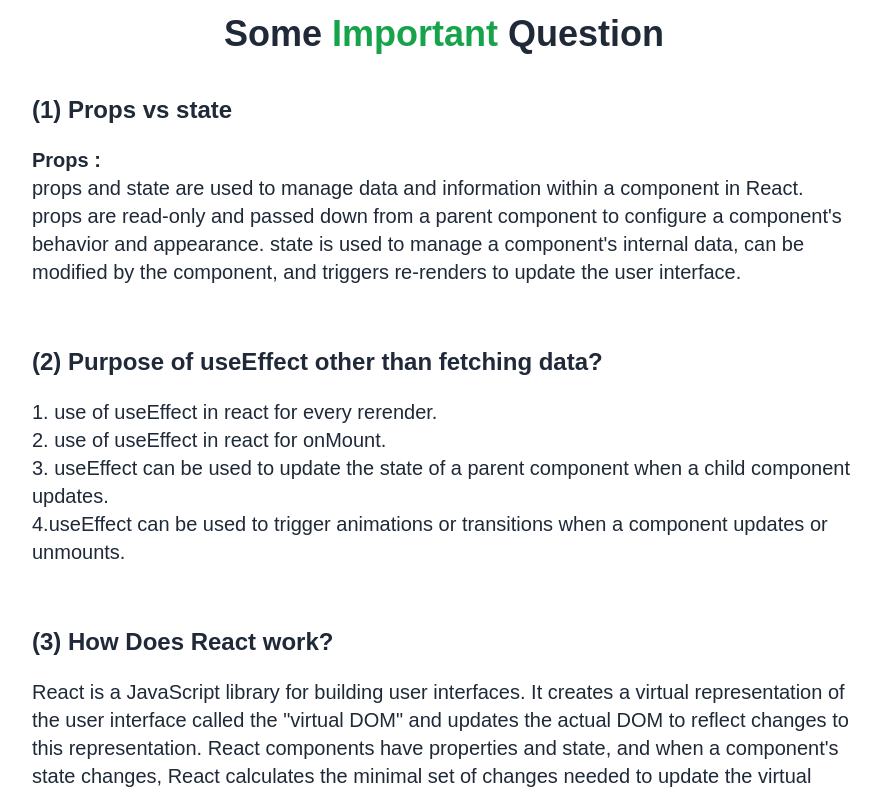
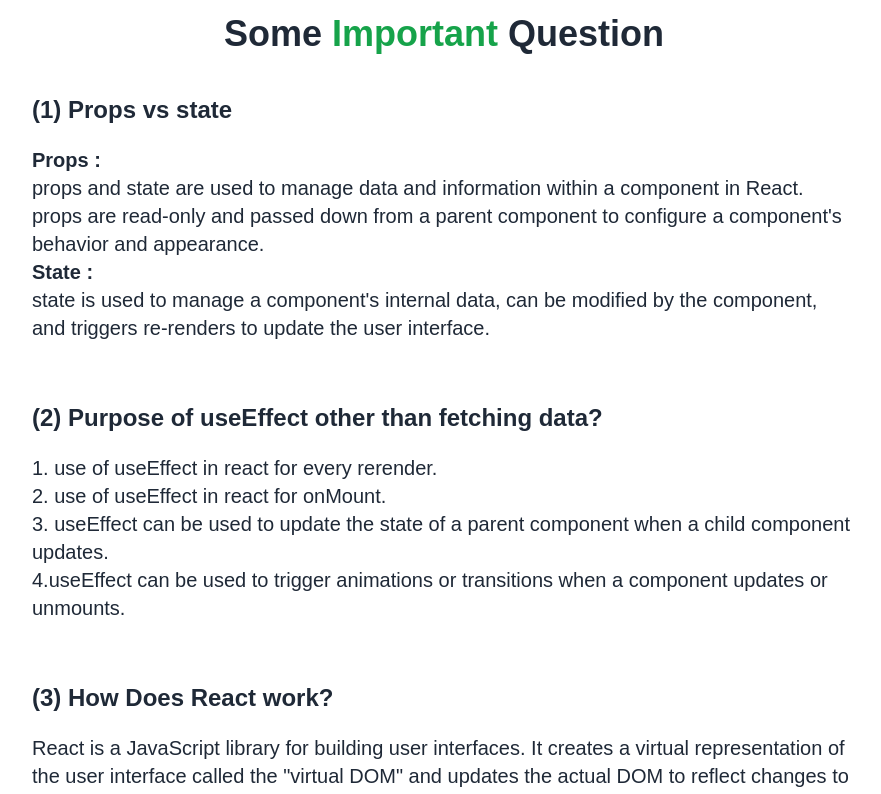
Before and after one commit to Mohosin075/knowledge-cafe, a React (Vite) app in the folder knowledge-cafe-project/: page / in a window 1280 px wide. Shown: the part 3920-4714 px from the top of the page, without its empty margins (196-1077 px from the left). Built offline with nearby package versions, Linux system fonts and the light colour scheme.

Commit message:
some code modify

```diff
--- a/knowledge-cafe-project/src/App.jsx
+++ b/knowledge-cafe-project/src/App.jsx
@@ -8,18 +8,20 @@
 import { ToastContainer, toast } from "react-toastify";
 import "react-toastify/dist/ReactToastify.css";
 import Questions from "./components/Blogs/Blogs";
+import Blogs from "./components/Blogs/Blogs";
 
 function App() {
   const [time, setTime] = useState(0);
   const [carts, setCarts] = useState([]);
   const [bookmarks, setBookmark] = useState([]);
   const [lengthCount, setLengthCount] = useState(0);
+  // fetch JSON data and store data in setCarts
   useEffect(() => {
     fetch("data.json")
       .then((res) => res.json())
       .then((data) => setCarts(data));
   }, []);
-
+  // handle bookmark ==> when click bookmark icon then store clicked item
   const handleBookMarks = (id) => {
     const bookItem = carts.find((cart) => cart.id === id);
     const exist = bookmarks.find((mark) => mark.id === id);
@@ -35,17 +37,18 @@
     });
     }
   };
+    // handle mark as read ==> when click mark as read - then update total watch time
   const handleMarkRead = (id) => {
     const clickedItem = carts.find((cart) => cart.id === id);
     setTime(time + clickedItem.watch);
   };
-
   return (
     <div className="App">
       <Header></Header>
       <hr />
       <div className="lg:flex gap-8 justify-between  py-5">
         <div className="lg:w-8/12">
+          {/* data pass in carts components */}
           {carts.map((cart) => (
             <Carts
               cart={cart}
@@ -59,6 +62,7 @@
           <div className="sticky top-1">
             <Bookmarks time={time} lengthCount={lengthCount}></Bookmarks>
             <div className="px-4 pb-2 bg-[#F3F3F3]">
+              {/* data pass in bookmark components */}
               {bookmarks.map((cart, index) => (
                 <Bookmark cart={cart} key={index}></Bookmark>
               ))}
@@ -66,7 +70,8 @@
           </div>
         </div>
       </div>
-      <Questions></Questions>
+      {/* blogs components for some important question */}
+      <Blogs></Blogs>
     </div>
   );
 }
--- a/knowledge-cafe-project/src/components/Blogs/Blogs.jsx
+++ b/knowledge-cafe-project/src/components/Blogs/Blogs.jsx
@@ -10,7 +10,9 @@
                 <h3  className="text-xl md:text-2xl font-bold">(1) Props vs state</h3>
                 <div  className="text-sm md:text-xl py-3">
                     <p  className="py-2"><span  className="text-xl font-semibold">Props :</span> <br />
-                    props and state are used to manage data and information within a component in React. props are read-only and passed down from a parent component to configure a component's behavior and appearance. state is used to manage a component's internal data, can be modified by the component, and triggers re-renders to update the user interface.</p>
+                    props and state are used to manage data and information within a component in React. props are read-only and passed down from a parent component to configure a component's behavior and appearance. <br />
+                    <span  className="text-xl font-semibold">State :</span> <br />
+                    state is used to manage a component's internal data, can be modified by the component, and triggers re-renders to update the user interface.</p>
                 </div>
             </div>
             <div  className="mb-10">
--- a/knowledge-cafe-project/src/components/Bookmark/Bookmark.jsx
+++ b/knowledge-cafe-project/src/components/Bookmark/Bookmark.jsx
@@ -3,7 +3,7 @@
 const Bookmark = ({cart}) => {
     return (
             <div className='bg-white px-4 py-2 mb-4 rounded text-[#111111] font-semibold'>
-                    <h1>{cart.title}</h1>
+                <h1>{cart.title}</h1>
             </div>
     );
 };
--- a/knowledge-cafe-project/src/components/Bookmarks/Bookmarks.jsx
+++ b/knowledge-cafe-project/src/components/Bookmarks/Bookmarks.jsx
@@ -1,5 +1,4 @@
 import React from 'react';
-import Bookmark from '../Bookmark/Bookmark';
 
 const Bookmarks = ({time, lengthCount}) => {
     return (
--- a/knowledge-cafe-project/src/components/Carts/Carts.jsx
+++ b/knowledge-cafe-project/src/components/Carts/Carts.jsx
@@ -5,11 +5,9 @@
 import { ToastContainer, toast } from "react-toastify";
 
 const Carts = (props) => {
-  // console.log(props);
   const { id, name, title, watch, author, cover, publish } = props.cart;
   const handleMarkRead = props.handleMarkRead;
   const handleBookMarks = props.handleBookMarks;
-  // console.log(handleMarkRead);
 
   return (
     <div className="card w-full bg-base-100 mb-10">
```
